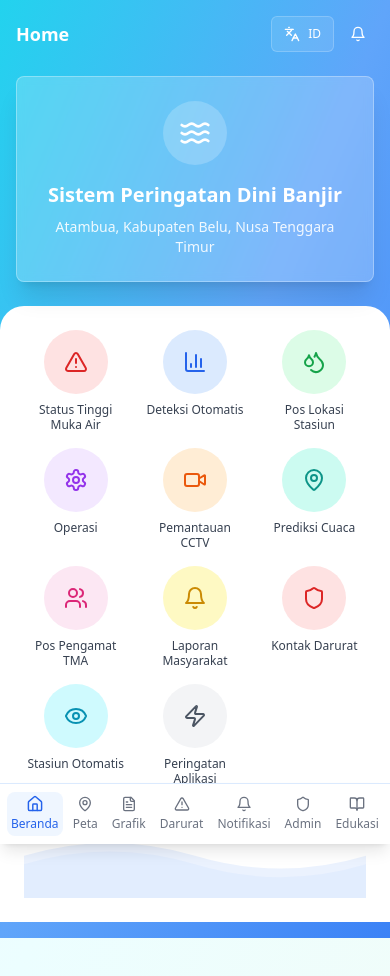
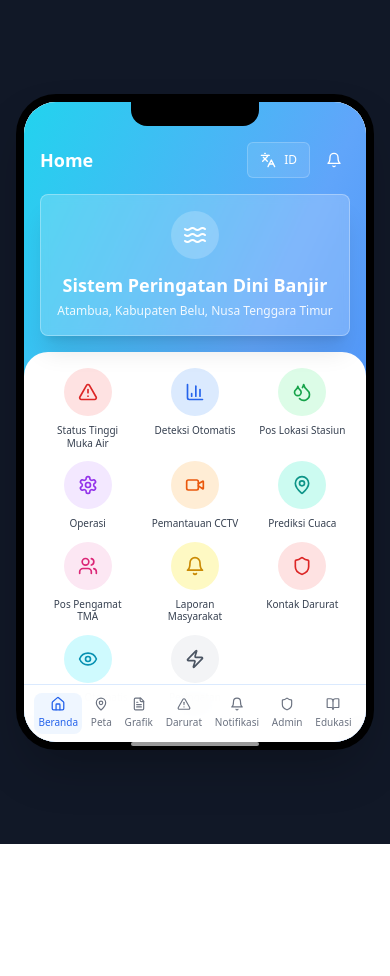
Before and after one commit to AngelaMarselaBouk/rafae-bencana-siaga, a React (Vite) app: page / in a window 390 px wide. Shown: the top 976 px of the page. After the commit the page ends 844 px from the top, so only its background shows below. Built offline with nearby package versions, Linux system fonts and the light colour scheme.

Commit message:
Refactor: Apply mobile UI design
Restructure the application's layout to resemble a mobile phone interface, including adjustments to the dashboard, map, and other components.

```diff
--- a/src/components/Dashboard.tsx
+++ b/src/components/Dashboard.tsx
@@ -23,10 +23,10 @@ export const Dashboard: React.FC = () => {
   ];
 
   return (
-    <div className="min-h-screen bg-gradient-to-br from-cyan-400 via-blue-400 to-blue-500">
+    <div className="h-full bg-gradient-to-br from-cyan-400 via-blue-400 to-blue-500">
       {/* Header */}
       <div className="p-4 text-white">
-        <div className="flex items-center justify-between mb-6">
+        <div className="flex items-center justify-between mb-4 pt-6">
           <div className="flex items-center gap-3">
             <h1 className="text-lg font-bold">Home</h1>
           </div>
@@ -47,36 +47,36 @@ export const Dashboard: React.FC = () => {
         </div>
 
         {/* Main Header Card */}
-        <Card className="bg-white/20 backdrop-blur-sm border-white/30 text-white shadow-xl mb-6">
-          <CardContent className="p-6 text-center">
-            <div className="flex items-center justify-center gap-3 mb-4">
-              <div className="w-16 h-16 bg-white/20 rounded-full flex items-center justify-center">
-                <Waves className="text-white" size={32} />
+        <Card className="bg-white/20 backdrop-blur-sm border-white/30 text-white shadow-xl mb-4">
+          <CardContent className="p-4 text-center">
+            <div className="flex items-center justify-center gap-3 mb-3">
+              <div className="w-12 h-12 bg-white/20 rounded-full flex items-center justify-center">
+                <Waves className="text-white" size={24} />
               </div>
             </div>
-            <h2 className="text-xl font-bold mb-2">Sistem Peringatan Dini Banjir</h2>
-            <p className="text-white/90 text-sm">Atambua, Kabupaten Belu, Nusa Tenggara Timur</p>
+            <h2 className="text-lg font-bold mb-1">Sistem Peringatan Dini Banjir</h2>
+            <p className="text-white/90 text-xs">Atambua, Kabupaten Belu, Nusa Tenggara Timur</p>
           </CardContent>
         </Card>
 
         {/* Menu Grid */}
-        <div className="bg-white rounded-t-3xl -mx-4 px-6 py-6 min-h-96">
-          <div className="grid grid-cols-3 gap-4 mb-8">
+        <div className="bg-white rounded-t-3xl -mx-4 px-4 py-4 min-h-80">
+          <div className="grid grid-cols-3 gap-3 mb-6">
             {menuItems.map((item, index) => {
               const Icon = item.icon;
               return (
                 <div key={index} className="flex flex-col items-center">
-                  <div className={`w-16 h-16 rounded-full flex items-center justify-center mb-2 ${item.color}`}>
-                    <Icon size={24} />
+                  <div className={`w-12 h-12 rounded-full flex items-center justify-center mb-2 ${item.color}`}>
+                    <Icon size={20} />
                   </div>
-                  <span className="text-xs text-center text-gray-700 leading-tight">{item.label}</span>
+                  <span className="text-[10px] text-center text-gray-700 leading-tight px-1">{item.label}</span>
                 </div>
               );
             })}
           </div>
 
           {/* Wave Pattern */}
-          <div className="relative h-20 mt-8">
+          <div className="relative h-16 mt-4">
             <svg className="absolute bottom-0 w-full" viewBox="0 0 400 100" preserveAspectRatio="none">
               <path d="M0,50 Q100,20 200,50 T400,50 L400,100 L0,100 Z" fill="rgba(59, 130, 246, 0.1)" />
               <path d="M0,60 Q100,30 200,60 T400,60 L400,100 L0,100 Z" fill="rgba(59, 130, 246, 0.05)" />
--- a/src/components/Navigation.tsx
+++ b/src/components/Navigation.tsx
@@ -22,8 +22,8 @@ export const Navigation: React.FC<NavigationProps> = ({ activeTab, onTabChange }
   ];
 
   return (
-    <nav className="fixed bottom-0 left-0 right-0 bg-white/95 backdrop-blur-md border-t border-blue-100 px-1 py-2 shadow-lg z-50">
-      <div className="flex justify-around items-center max-w-lg mx-auto">
+    <nav className="absolute bottom-0 left-0 right-0 bg-white/95 backdrop-blur-md border-t border-blue-100 px-2 py-2 shadow-lg z-50 rounded-b-[2rem]">
+      <div className="flex justify-around items-center">
         {navItems.map((item) => {
           const Icon = item.icon;
           const isActive = activeTab === item.id;
@@ -38,8 +38,8 @@ export const Navigation: React.FC<NavigationProps> = ({ activeTab, onTabChange }
                   : 'text-gray-500 hover:text-blue-500 hover:bg-blue-25'
               }`}
             >
-              <Icon size={16} className={`mb-1 ${isActive ? 'scale-110' : ''}`} />
-              <span className="text-xs font-medium">{item.label}</span>
+              <Icon size={14} className={`mb-1 ${isActive ? 'scale-110' : ''}`} />
+              <span className="text-[10px] font-medium">{item.label}</span>
             </button>
           );
         })}
--- a/src/pages/Index.tsx
+++ b/src/pages/Index.tsx
@@ -51,11 +51,32 @@ const Index = () => {
 
   return (
     <LanguageProvider>
-      <div className="min-h-screen bg-gradient-to-br from-blue-50 via-cyan-50 to-teal-50">
-        <div className="pb-20">
-          {renderContent()}
+      <div className="min-h-screen bg-gray-900 flex items-center justify-center p-4">
+        {/* Phone Container */}
+        <div className="relative w-full max-w-sm mx-auto">
+          {/* Phone Frame */}
+          <div className="relative bg-black rounded-[2.5rem] p-2 shadow-2xl">
+            {/* Screen */}
+            <div className="bg-white rounded-[2rem] overflow-hidden relative">
+              {/* Notch */}
+              <div className="absolute top-0 left-1/2 transform -translate-x-1/2 w-32 h-6 bg-black rounded-b-2xl z-50"></div>
+
+              {/* Screen Content */}
+              <div className="relative bg-gradient-to-br from-blue-50 via-cyan-50 to-teal-50 min-h-[640px] max-h-[640px] overflow-hidden">
+                <div className="pb-20 h-full overflow-y-auto">
+                  {renderContent()}
+                </div>
+                <Navigation activeTab={activeTab} onTabChange={setActiveTab} />
+              </div>
+            </div>
+
+            {/* Home Indicator */}
+            <div className="absolute bottom-1 left-1/2 transform -translate-x-1/2 w-32 h-1 bg-white rounded-full opacity-60"></div>
+          </div>
+
+          {/* Phone Shadow */}
+          <div className="absolute inset-0 bg-black/20 rounded-[2.5rem] blur-xl transform translate-y-4 -z-10"></div>
         </div>
-        <Navigation activeTab={activeTab} onTabChange={setActiveTab} />
       </div>
     </LanguageProvider>
   );
```
